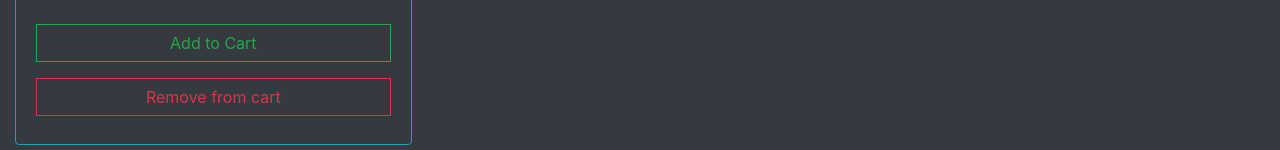
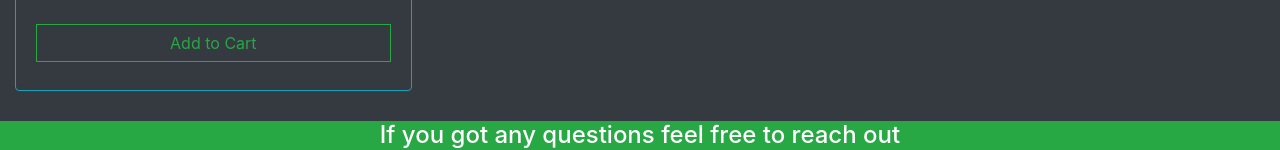
Before and after one commit to abhishekjain35/Tshirt-store, a React (Create React App) app in the folder projfrontend/: page / in a window 1280 px wide. Shown: the part 683-833 px from the top of the page. Built offline with nearby package versions, Linux system fonts and the light colour scheme; no server answers.

Commit message:
Added method for conditional rendering of remove from cart

```diff
--- a/projfrontend/src/core/Card.js
+++ b/projfrontend/src/core/Card.js
@@ -14,7 +14,18 @@ const Card = ({ product, addToCart = true, removeFromCart = false }) => {
             )
         );
     };
-    const showRemoveFromCart = (removeFromCart) => {};
+    const showRemoveFromCart = (removeFromCart) => {
+        return (
+            removeFromCart && (
+                <button
+                    onClick={() => {}}
+                    className="btn btn-block btn-outline-danger mt-2 mb-2"
+                >
+                    Remove from cart
+                </button>
+            )
+        );
+    };
 
     return (
         <div className="card text-white bg-dark border border-info ">
@@ -28,12 +39,7 @@ const Card = ({ product, addToCart = true, removeFromCart = false }) => {
                 <div className="row">
                     <div className="col-12">{showAddToCart(addToCart)}</div>
                     <div className="col-12">
-                        <button
-                            onClick={() => {}}
-                            className="btn btn-block btn-outline-danger mt-2 mb-2"
-                        >
-                            Remove from cart
-                        </button>
+                        {showRemoveFromCart(removeFromCart)}
                     </div>
                 </div>
             </div>
```
